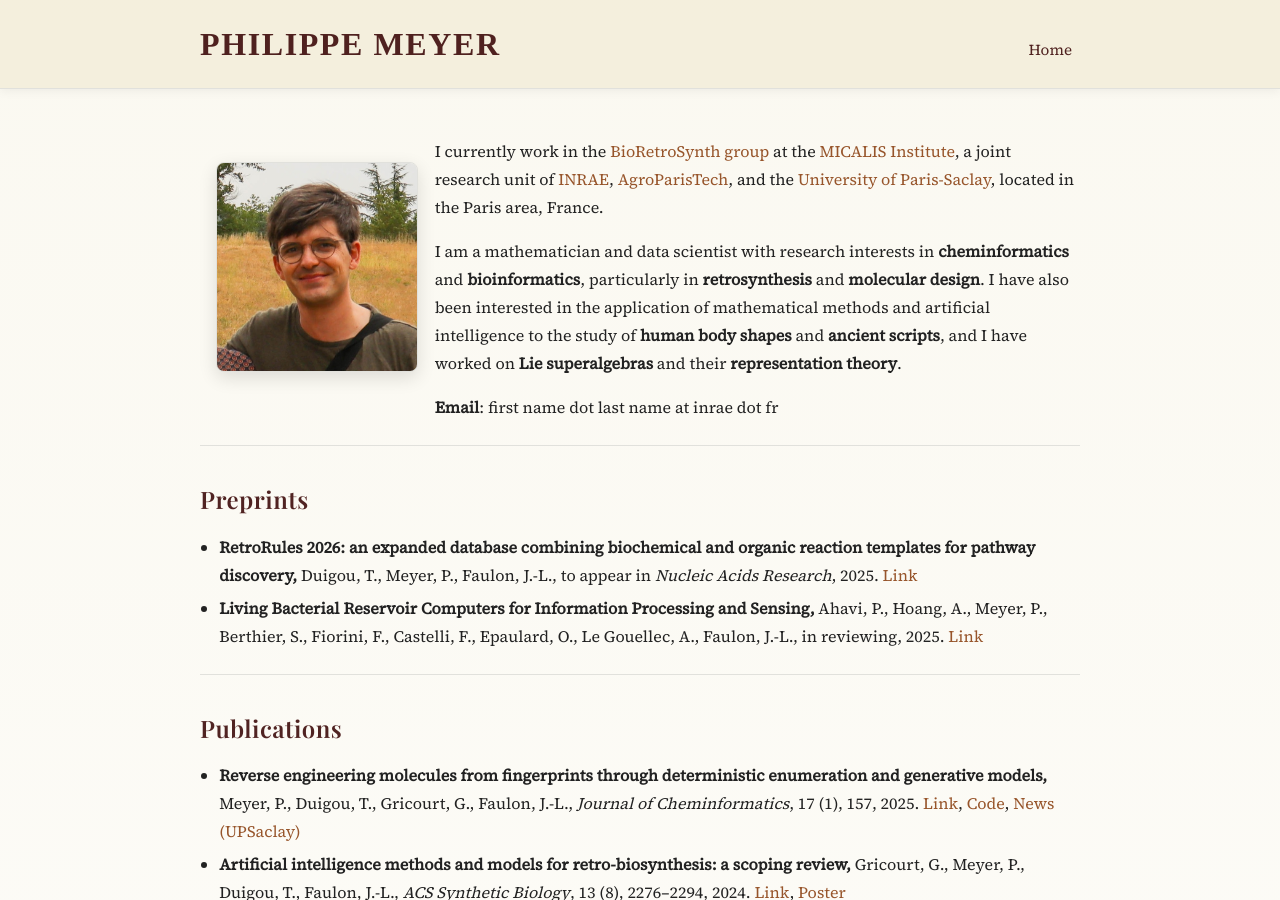
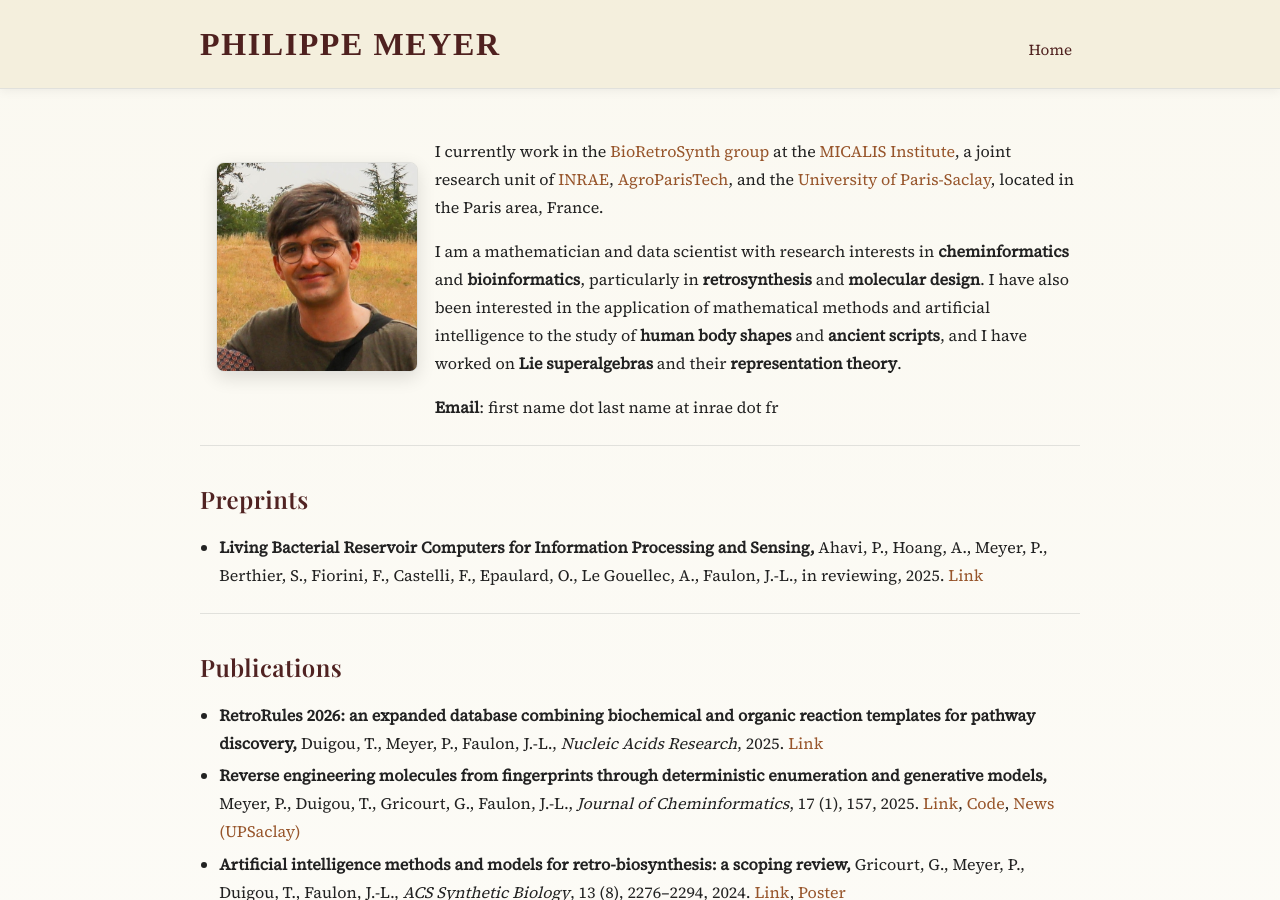
Before and after one commit to PhilippeMeyer68/philippemeyer68.github.io, a Jekyll site: the page built from index.md, in a window 1280 px wide and 900 px high. Built offline with Jekyll 4.4.1, drawn with Linux system fonts in a browser that asks for light colours; part of the change alters nothing that is shown.

```diff
--- a/index.md
+++ b/index.md
@@ -35,13 +35,6 @@ title: "Home"
   </div>
   <ul>
 <li>
-  <strong>RetroRules 2026: an expanded database combining biochemical and organic reaction templates for pathway discovery, </strong>
-  Duigou, T., Meyer, P., Faulon, J.-L.,
-  to appear in <em>Nucleic Acids Research</em>, 2025.
-  <a href="https://hal.science/hal-05267743/" target="_blank" rel="noopener">Link</a>
-</li>
-
-<li>
   <strong>Living Bacterial Reservoir Computers for Information Processing and Sensing, </strong>
   Ahavi, P., Hoang, A., Meyer, P., Berthier, S., Fiorini, F., Castelli, F., Epaulard, O., Le Gouellec, A., Faulon, J.-L.,
   in reviewing, 2025.
@@ -55,6 +48,13 @@ title: "Home"
     <h3 class="section-title">Publications</h3>
   </div>
   <ul>
+<li>
+  <strong>RetroRules 2026: an expanded database combining biochemical and organic reaction templates for pathway discovery, </strong>
+  Duigou, T., Meyer, P., Faulon, J.-L.,
+  <em>Nucleic Acids Research</em>, 2025.
+  <a href="https://doi.org/10.1093/nar/gkaf1261" target="_blank" rel="noopener">Link</a>
+</li>
+
 <li>
   <strong>Reverse engineering molecules from fingerprints through deterministic enumeration and generative models, </strong>
   Meyer, P., Duigou, T., Gricourt, G., Faulon, J.-L.,
```
